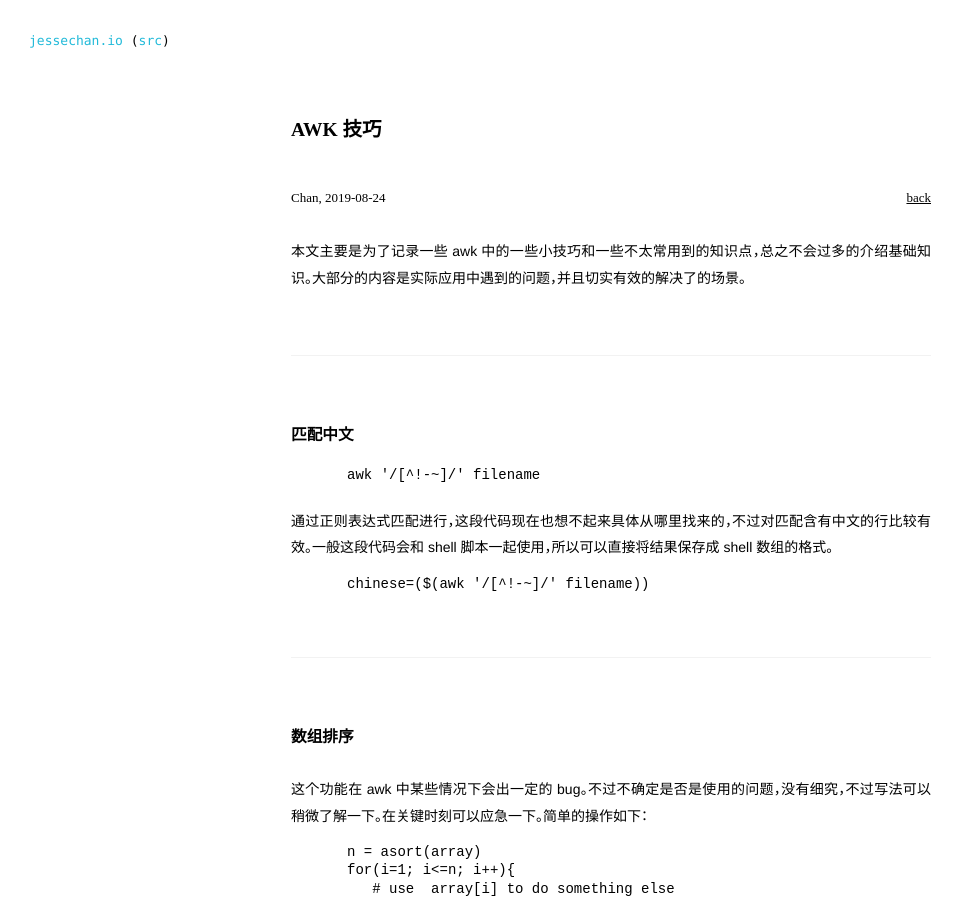
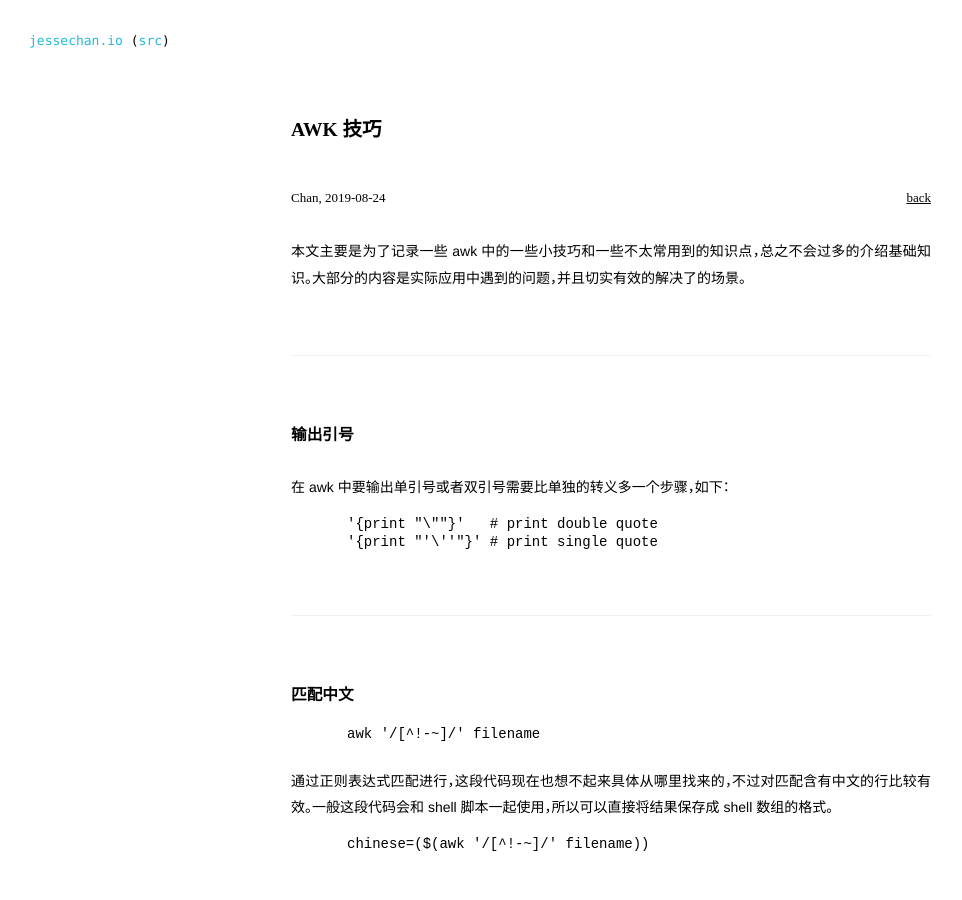
Before and after one commit to JesseEisen/chan, a Jekyll site: the page built from _posts/2019-08-29-awk.md, in a window 1280 px wide and 900 px high. Shown: the whole window, without its empty margins (29-991 px from the left). Built offline with Jekyll 4.4.1, drawn with Linux system fonts in a browser that asks for light colours.

Commit message:
add a skill about awk

````diff
--- a/_posts/2019-08-29-awk.md
+++ b/_posts/2019-08-29-awk.md
@@ -7,6 +7,17 @@ category: "note"
 ---
 
 本文主要是为了记录一些 awk 中的一些小技巧和一些不太常用到的知识点，总之不会过多的介绍基础知识。大部分的内容是实际应用中遇到的问题，并且切实有效的解决了的场景。
+
+---
+
+###  输出引号
+
+在 awk 中要输出单引号或者双引号需要比单独的转义多一个步骤，如下：
+
+```
+'{print "\""}'   # print double quote
+'{print "'\''"}' # print single quote
+```
 
 ---
 
````
